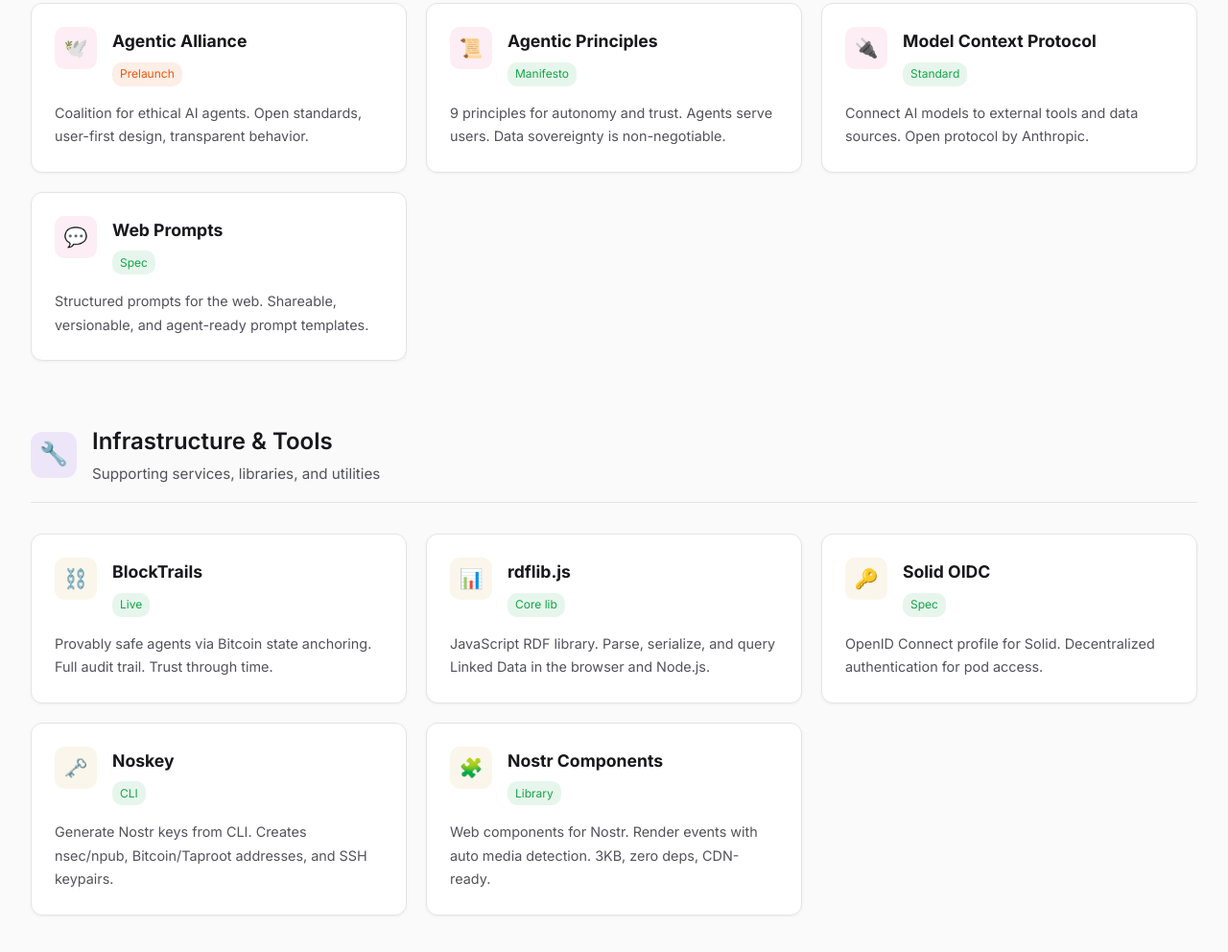
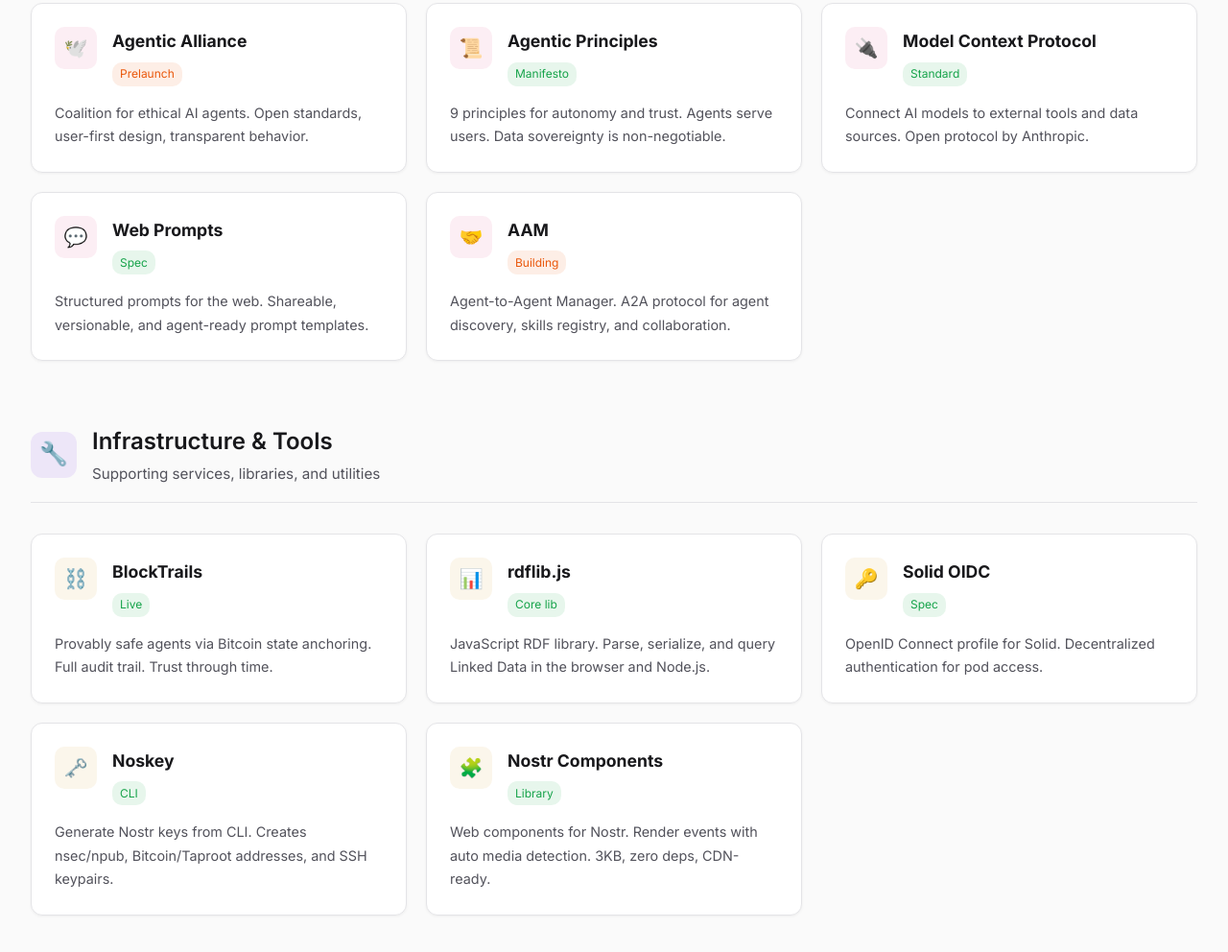
Before and after one commit to sandy-mount/sandymount, a website: page index.html in a window 1280 px wide. Shown: the part 4351-5343 px from the top of the page at 96% size. Drawn offline with Linux system fonts and the light colour scheme.

Commit message:
Add AAM (Agent-to-Agent Manager) to ecosystem
- Add to AI & Agentic Systems section in index.html
- Add to "And So Much More" in getting-started.html
- A2A protocol for agent discovery and skills registry
- Status: Building (not fully functional yet)

```diff
--- a/index.html
+++ b/index.html
@@ -409,6 +409,16 @@
           </div>
           <p>Structured prompts for the web. Shareable, versionable, and agent-ready prompt templates.</p>
         </a>
+        <a href="https://aam.wtf" class="project-card">
+          <div class="project-top">
+            <div class="project-icon pink">🤝</div>
+            <div class="project-info">
+              <h4>AAM</h4>
+              <span class="status wip">Building</span>
+            </div>
+          </div>
+          <p>Agent-to-Agent Manager. A2A protocol for agent discovery, skills registry, and collaboration.</p>
+        </a>
       </div>
     </div>
 
```
Also changed, not shown: getting-started.html (+4 -4 lines).
